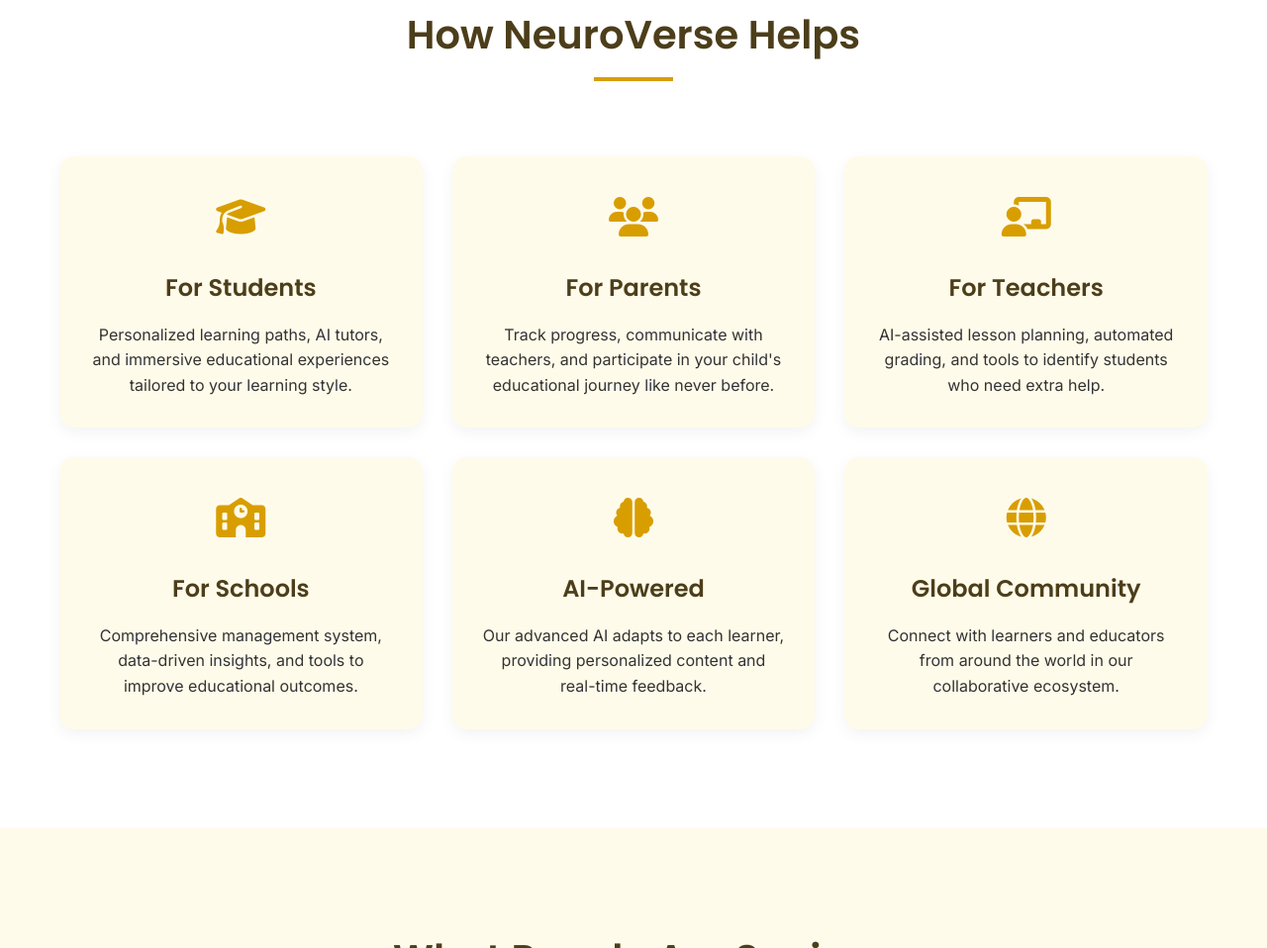
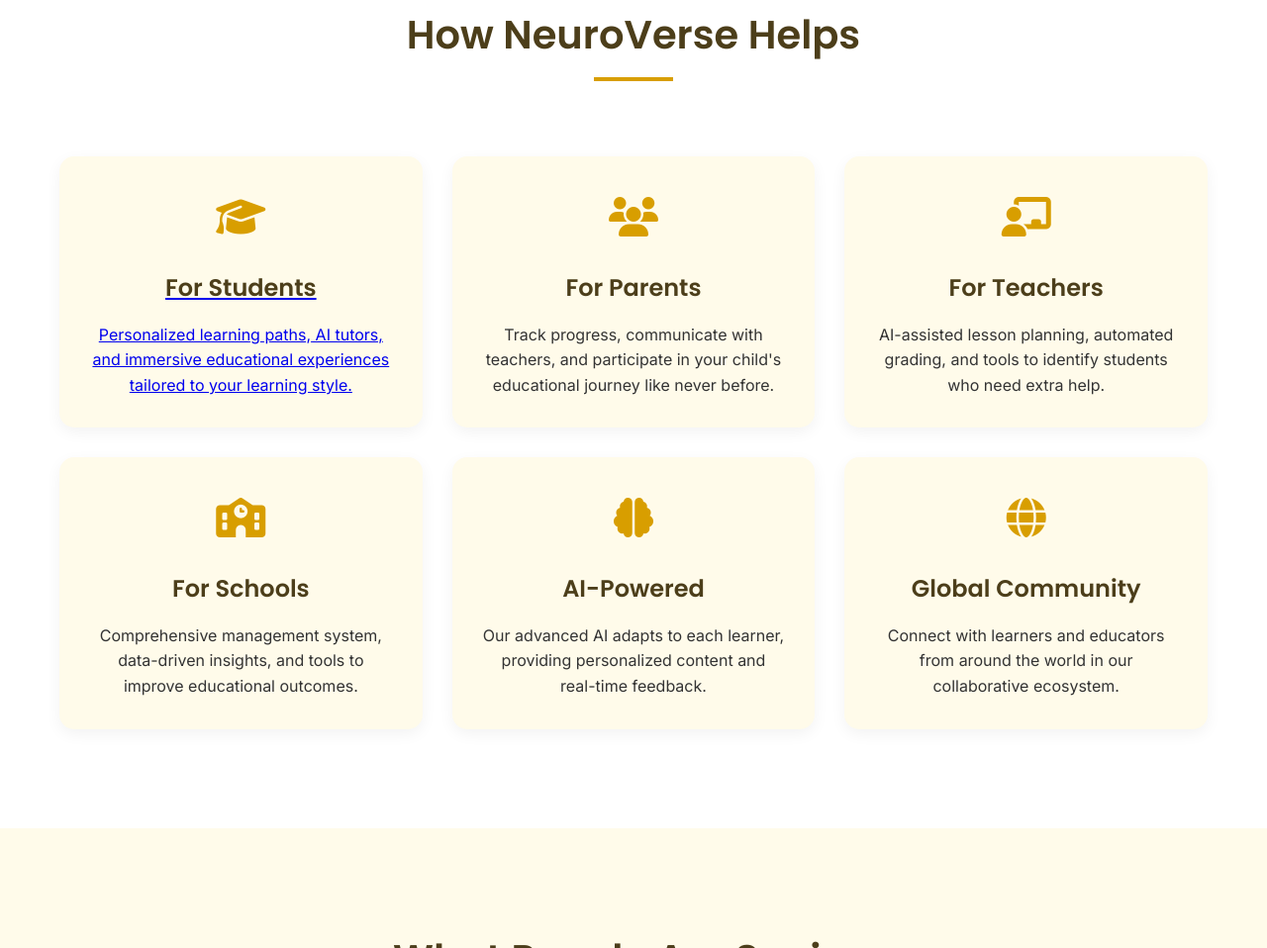
Before and after one commit to aayushaustin27-design/NeuroVerse, a plain HTML site: page index.html in a window 1280 px wide. Shown: the part 744-1702 px from the top of the page at 99% size. Drawn offline with Linux system fonts and the light colour scheme.

Commit message:
Update index.html

```diff
--- a/index.html
+++ b/index.html
@@ -518,6 +518,7 @@
                 <h2>How NeuroVerse Helps</h2>
             </div>
             <div class="features-grid">
+                <a href = "student.html">
                 <div class="feature-card">
                     <div class="feature-icon">
                         <i class="fas fa-graduation-cap"></i>
@@ -525,6 +526,7 @@
                     <h3>For Students</h3>
                     <p>Personalized learning paths, AI tutors, and immersive educational experiences tailored to your learning style.</p>
                 </div>
+                </a>
                 <div class="feature-card">
                     <div class="feature-icon">
                         <i class="fas fa-users"></i>
```
